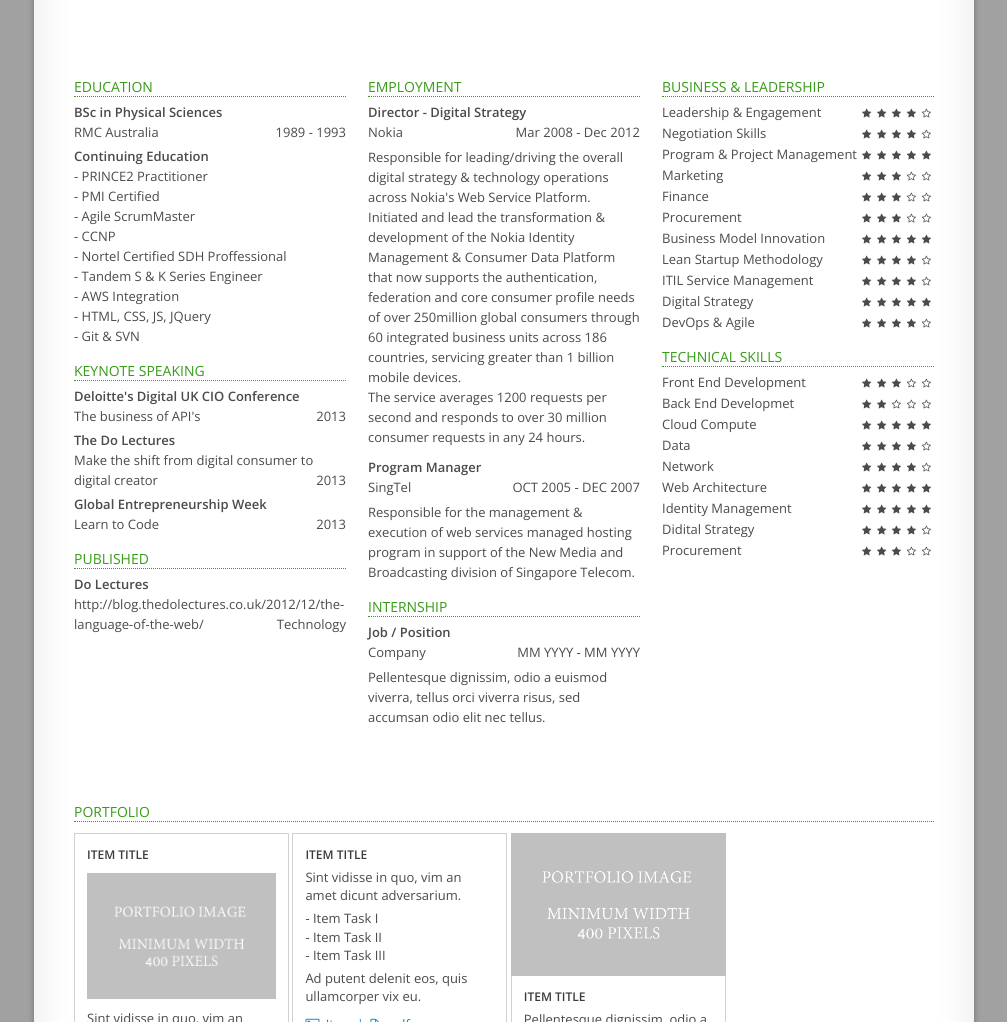
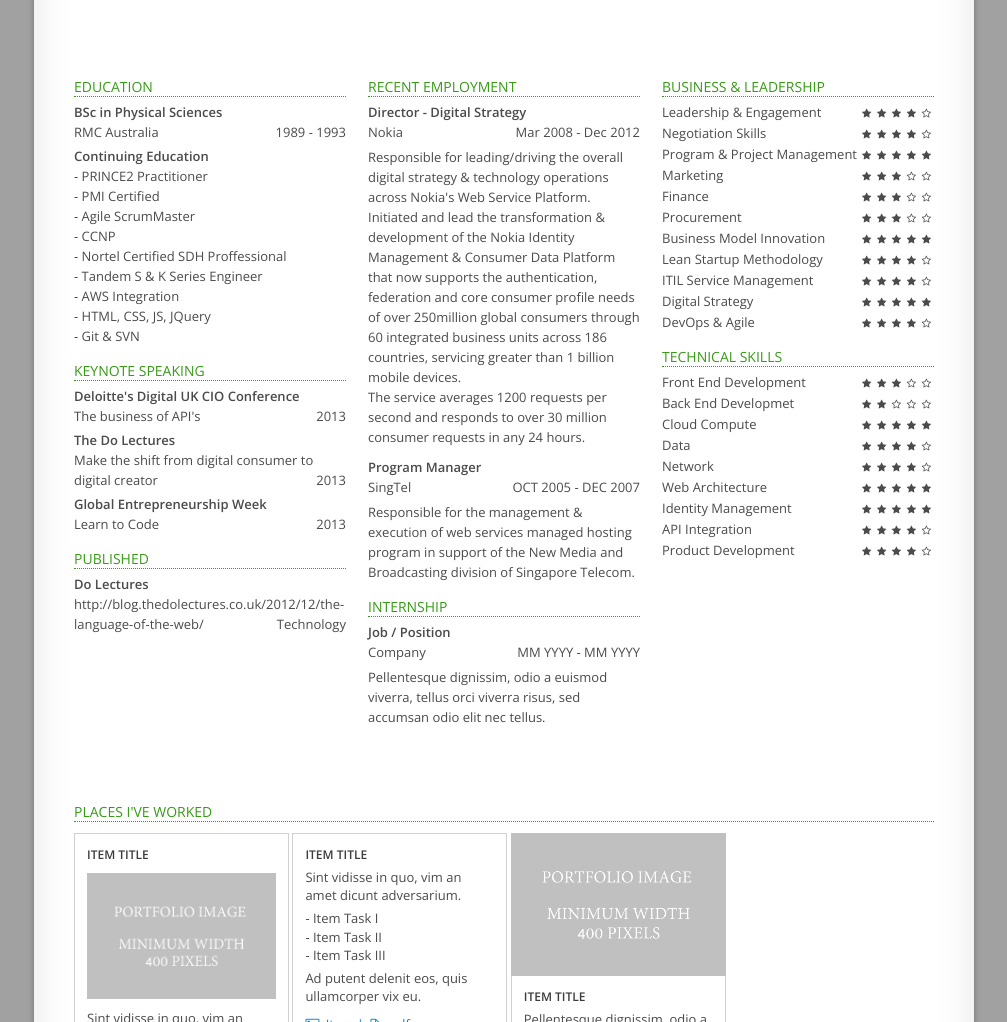
Before and after one commit to jonnylennon/jonnylennon, a plain HTML site: page index.html in a window 1280 px wide. Shown: the part 261-1283 px from the top of the page, without its empty margins (136-1143 px from the left). Drawn offline with nearby package versions, Linux system fonts and the light colour scheme; some packages are replaced by stand-ins of ours; a script that the page names is missing.

Commit message:
changes to employment - recent employment

```diff
--- a/index.html
+++ b/index.html
@@ -83,7 +83,7 @@
 
 				<!-- column 2 -->
 				<div class="span4">
-					<h3 class="my-caption">Employment</h3>
+					<h3 class="my-caption">Recent Employment</h3>
 					<h4 class="my-activity">Director - Digital Strategy</h4>
 					<h5 class="my-venture">Nokia<span>Mar 2008 - Dec 2012</span></h5>
 					<p  class="my-specifics">
@@ -290,7 +290,7 @@
 						</span>
 					</h4>
 					<h4 class="my-skill">
-						Didital Strategy
+						API Integration
 						<span>
 							<i class="icon-star"></i>
 							<i class="icon-star"></i>
@@ -300,12 +300,12 @@
 						</span>
 					</h4>
 						<h4 class="my-skill">
-						Procurement
+						Product Development
 						<span>
 							<i class="icon-star"></i>
 							<i class="icon-star"></i>
 							<i class="icon-star"></i>
-							<i class="icon-star-empty"></i>
+							<i class="icon-star"></i>
 							<i class="icon-star-empty"></i>
 						</span>
 					</h4>
@@ -315,7 +315,7 @@
 
 			<!-- Portfolio
 			================================================== -->
-			<h3 class="my-caption">Portfolio</h3>
+			<h3 class="my-caption">Places I've worked</h3>
 
 			<div id="portfolio">
 
```
